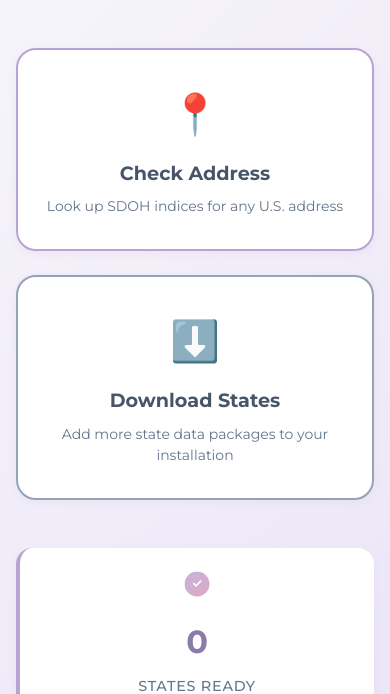
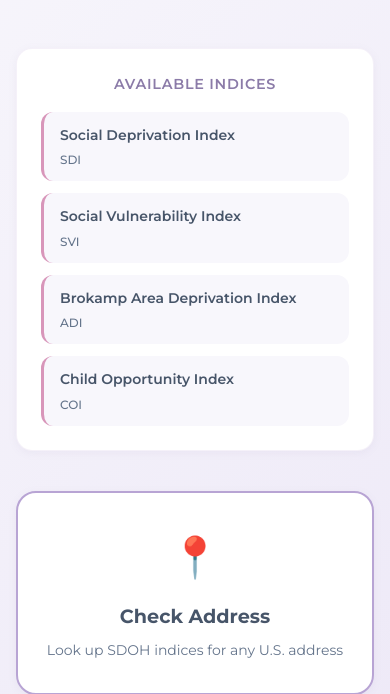
Before and after one commit to emgoatee/OfflineGeoSDOH, a Flask app: page / in a window 390 px wide. Shown: the part 259-953 px from the top of the page. Run offline with Flask 3, Linux system fonts and the light colour scheme; parts of the project's set-up code (start-up, migrations or seed data) failed here and were passed over.

Commit message:
Add 'Available Indices' section with grid layout
New section displays all health indices in organized grid:
- SDI (Social Deprivation Index)
- SVI (Social Vulnerability Index)
- ADI (Brokamp Area Deprivation Index)
- COI (Child Opportunity Index)

Design features:
- Grid layout with 4 items (responsive to 1 column on mobile)
- Each index card has left accent border (pink)
- Hover effect: slides right, changes border color, adds shadow
- Uppercase section title for hierarchy
- Clean, scannable layout
- Positioned between header and action cards

Improves information architecture by clearly showing what
indices users can access.

🤖 Generated with [Claude Code](https://claude.com/claude-code)

Co-Authored-By: Claude <noreply@anthropic.com>

```diff
--- a/templates/welcome.html
+++ b/templates/welcome.html
@@ -96,6 +96,62 @@
         .subtitle strong {
             color: var(--slate-dark);
             font-weight: 600;
+        }
+
+        /* ============================================
+           INDICES SECTION - Available health indices
+           ============================================ */
+        .indices-section {
+            background: white;
+            border-radius: var(--radius-md);
+            padding: 1.75rem 2rem;
+            margin-bottom: 2.5rem;
+            box-shadow: var(--shadow-sm);
+            border: 1px solid rgba(184, 164, 212, 0.15);
+        }
+
+        .indices-title {
+            font-size: 0.9rem;
+            font-weight: 600;
+            color: var(--primary-plum);
+            text-transform: uppercase;
+            letter-spacing: 0.05em;
+            margin-bottom: 1rem;
+            text-align: center;
+        }
+
+        .indices-grid {
+            display: grid;
+            grid-template-columns: repeat(auto-fit, minmax(200px, 1fr));
+            gap: 0.75rem;
+        }
+
+        .index-item {
+            background: var(--bg-off-white);
+            padding: 0.75rem 1rem;
+            border-radius: var(--radius-sm);
+            border-left: 3px solid var(--accent-pink);
+            transition: all 0.2s ease;
+        }
+
+        .index-item:hover {
+            background: white;
+            border-left-color: var(--primary-plum);
+            transform: translateX(4px);
+            box-shadow: 0 2px 6px rgba(139, 123, 168, 0.1);
+        }
+
+        .index-name {
+            font-size: 0.875rem;
+            font-weight: 600;
+            color: var(--slate-dark);
+            margin-bottom: 0.25rem;
+        }
+
+        .index-abbreviation {
+            font-size: 0.75rem;
+            color: var(--slate-medium);
+            font-weight: 500;
         }
 
         /* ============================================
@@ -335,6 +391,14 @@
                 padding: 2rem 1.5rem;
             }
 
+            .indices-section {
+                padding: 1.5rem;
+            }
+
+            .indices-grid {
+                grid-template-columns: 1fr;
+            }
+
             .status-panel {
                 padding: 1.5rem;
             }
@@ -377,6 +441,29 @@
             </p>
         </header>
 
+        <!-- AVAILABLE INDICES -->
+        <section class="indices-section">
+            <h2 class="indices-title">Available Indices</h2>
+            <div class="indices-grid">
+                <div class="index-item">
+                    <div class="index-name">Social Deprivation Index</div>
+                    <div class="index-abbreviation">SDI</div>
+                </div>
+                <div class="index-item">
+                    <div class="index-name">Social Vulnerability Index</div>
+                    <div class="index-abbreviation">SVI</div>
+                </div>
+                <div class="index-item">
+                    <div class="index-name">Brokamp Area Deprivation Index</div>
+                    <div class="index-abbreviation">ADI</div>
+                </div>
+                <div class="index-item">
+                    <div class="index-name">Child Opportunity Index</div>
+                    <div class="index-abbreviation">COI</div>
+                </div>
+            </div>
+        </section>
+
         <!-- ACTION CARDS -->
         <section class="action-cards">
             <a href="/geocode" class="action-card primary">
```
